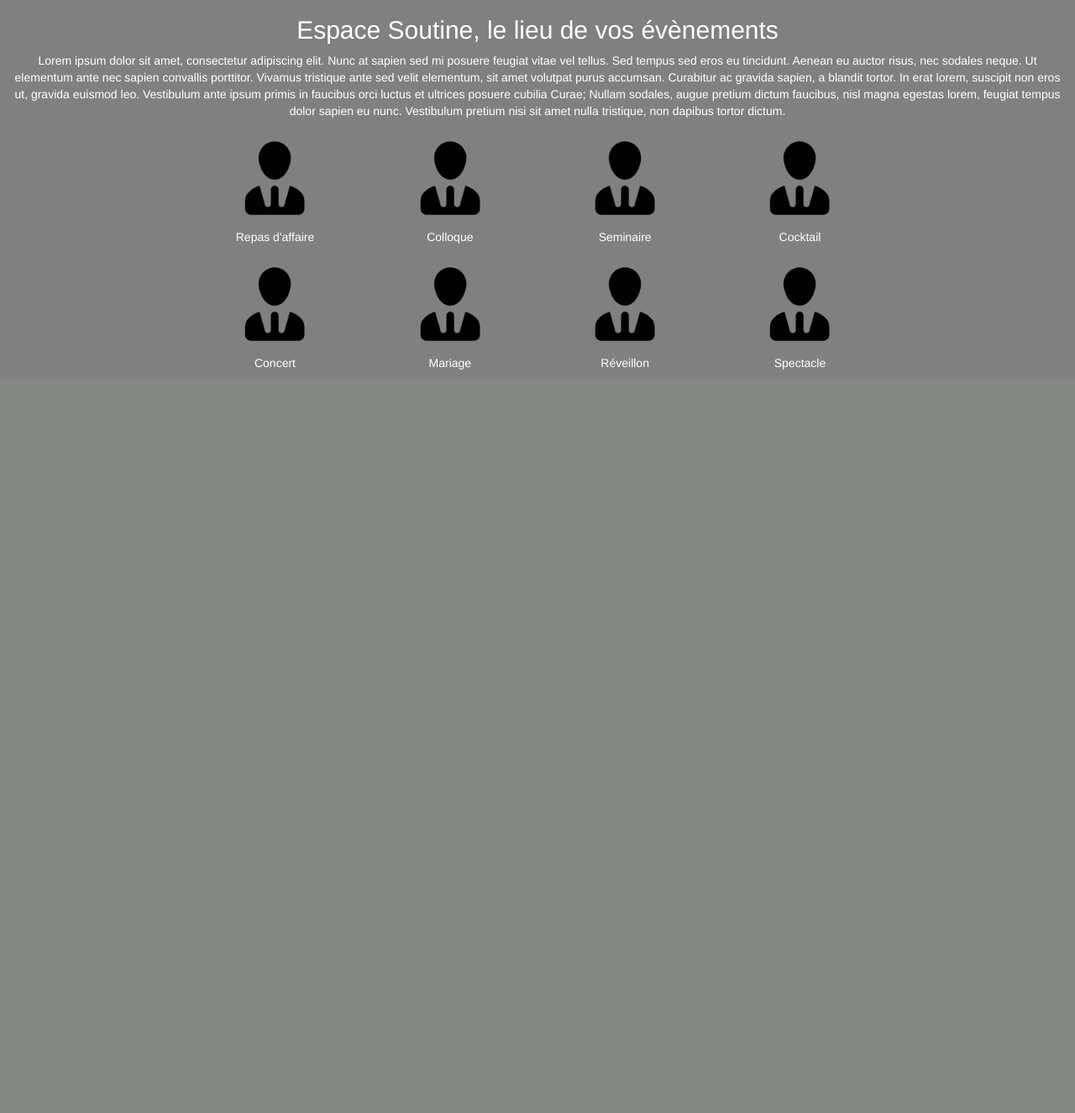
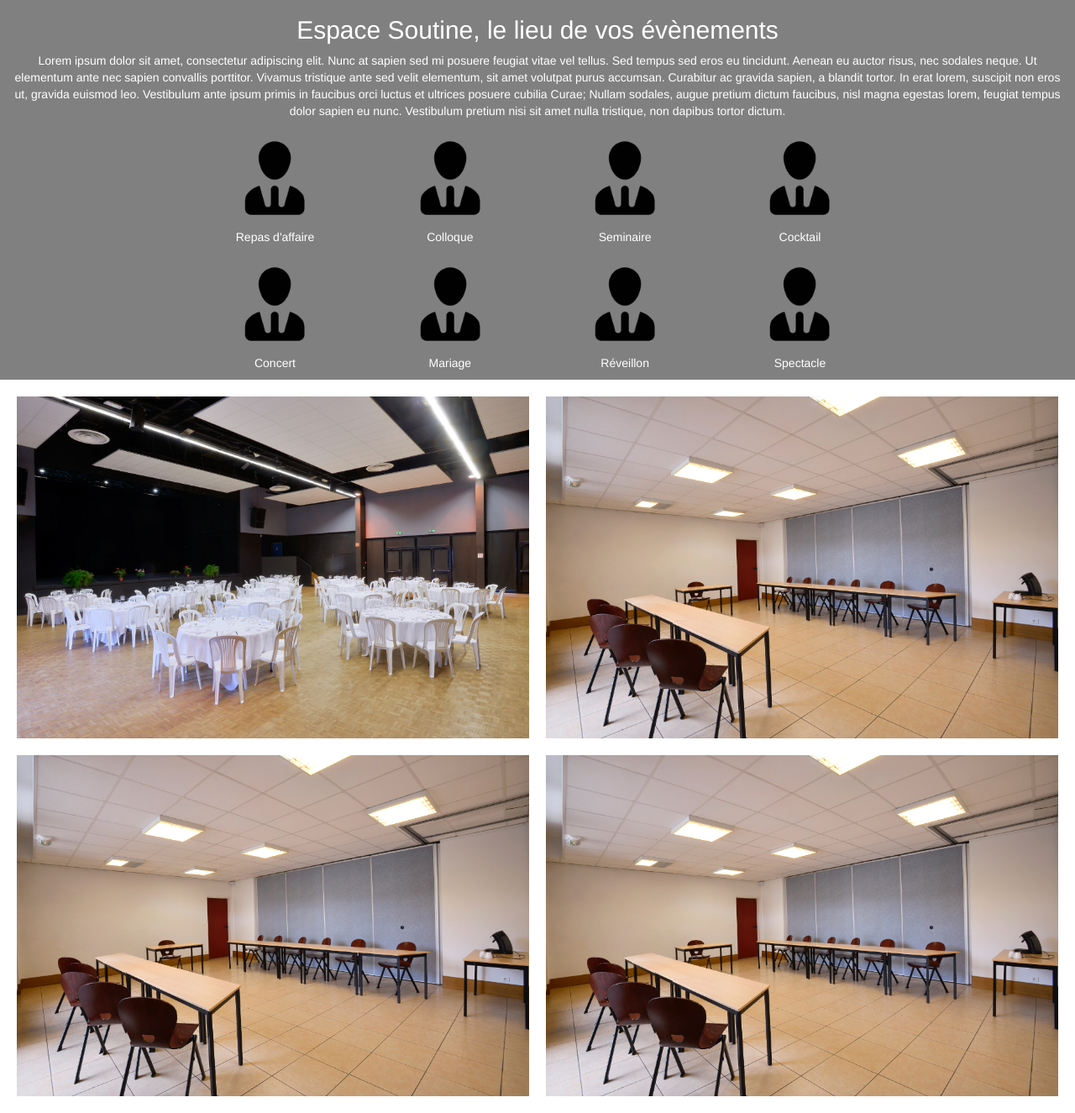
Before and after one commit to Myystigri/espace_soutine, a PHP site: page / in a window 1280 px wide. Shown: the part 551-1876 px from the top of the page at 84% size. Before the commit the page ends 991 px from the top, so only its background shows below. Run offline with PHP 8.4, Linux system fonts and the light colour scheme.

Commit message:
add event

```diff
--- a/css/style.css
+++ b/css/style.css
@@ -40,3 +40,11 @@ h2{
 	height: 100px;
 	width: 100px;
 }
+.container{
+	padding: 10px;
+	margin: 0;
+}
+.prestation{
+	width: 100%;
+	height: 100%;
+}
--- a/index.html
+++ b/index.html
@@ -18,44 +18,57 @@
 		<div class="col-md-12 presentation">
 			<h2>Espace Soutine, le lieu de vos évènements</h2>
 			<p> Lorem ipsum dolor sit amet, consectetur adipiscing elit. Nunc at sapien sed mi posuere feugiat vitae vel tellus. Sed tempus sed eros eu tincidunt. Aenean eu auctor risus, nec sodales neque. Ut elementum ante nec sapien convallis porttitor. Vivamus tristique ante sed velit elementum, sit amet volutpat purus accumsan. Curabitur ac gravida sapien, a blandit tortor. In erat lorem, suscipit non eros ut, gravida euismod leo. Vestibulum ante ipsum primis in faucibus orci luctus et ultrices posuere cubilia Curae; Nullam sodales, augue pretium dictum faucibus, nisl magna egestas lorem, feugiat tempus dolor sapien eu nunc. Vestibulum pretium nisi sit amet nulla tristique, non dapibus tortor dictum. </p>
-			<div class="col-md-2 col-md-offset-2 icone">
+			<div class="col-xs-6 col-md-2 col-md-offset-2 icone">
 				<img src="./img/01.png" alt="logo Repas d'affaire">
 				<p>Repas d'affaire</p>
 			</div>
-			<div class="col-md-2 icone">
+			<div class="col-xs-6 col-md-2 icone">
 				<img src="./img/01.png" alt="logo Repas d'affaire">
 				<p>Colloque</p>
 			</div>
-			<div class="col-md-2 icone">
+			<div class="col-xs-6 col-md-2 icone">
 				<img src="./img/01.png" alt="logo Repas d'affaire">
 				<p>Seminaire</p>
 			</div>
-			<div class="col-md-2 icone">
+			<div class="col-xs-6 col-md-2 icone">
 				<img src="./img/01.png" alt="logo Repas d'affaire">
 				<p>Cocktail</p>
 			</div>
-			<div class="col-md-2 col-md-offset-2 icone">
+			<div class="col-xs-6 col-md-2 col-md-offset-2 icone">
 				<img src="./img/01.png" alt="logo Repas d'affaire">
 				<p>Concert</p>
 			</div>
-			<div class="col-md-2 icone">
+			<div class="col-xs-6 col-md-2 icone">
 				<img src="./img/01.png" alt="logo Repas d'affaire">
 				<p>Mariage</p>
 			</div>
-			<div class="col-md-2 icone">
+			<div class="col-xs-6 col-md-2 icone">
 				<img src="./img/01.png" alt="logo Repas d'affaire">
 				<p>Réveillon</p>
 			</div>
-			<div class="col-md-2 icone">
+			<div class="col-xs-5 col-md-2 icone">
 				<img src="./img/01.png" alt="logo Repas d'affaire">
 				<p>Spectacle</p>
 			</div>
 		</div>
 <!--Nos prestations-->
-		<div>
+		<div class="col-xs-12 col-md-12 container">
+			<div class="col-xs-12 col-md-6 container">
+				<img class="prestation" src="./img/02.jpg" alt="Grande_salle">
+			</div>
+			<div class="col-xs-12 col-md-6 container">
+				<img class="prestation" src="./img/06.jpg" alt="Salle_01">
+			</div>
+			<div class="col-xs-12 col-md-6 container">
+				<img class="prestation" src="./img/06.jpg" alt="Salle_02">
+			</div>
+			<div class="col-xs-12 col-md-6 container">
+				<img class="prestation" src="./img/06.jpg" alt="Salle_03">
+			</div>
 		</div>
 <!--Info pratique-->
 		<div>
+
 		</div>
 <!--Contact-->
 		<div>
```
Also changed, not shown: img/02.jpg (added), img/03.jpg (added), img/04.jpg (added), img/05.jpg (added), img/06.jpg (added).
